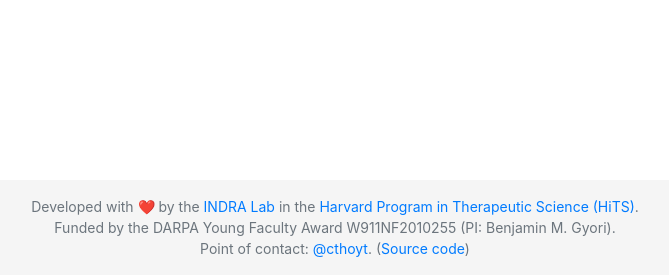
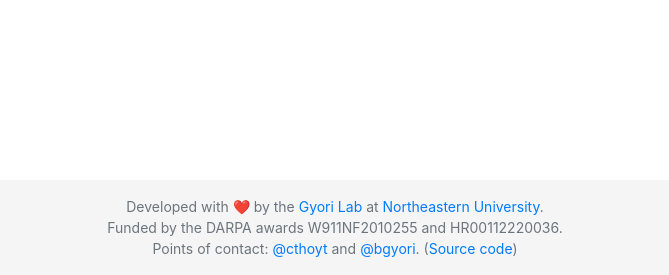
Before and after one commit to biopragmatics/biomappings, a Flask app: page / in a window 1280 px wide. Shown: the part 525-800 px from the top of the page, without its empty margins (305-974 px from the left). Run offline with Flask 3, Linux system fonts and the light colour scheme; some libraries are stand-ins or nearby versions.

Commit message:
Update webapp footer

```diff
--- a/src/biomappings/templates/base.html
+++ b/src/biomappings/templates/base.html
@@ -40,11 +40,12 @@
 
 <footer class="footer">
     <p class="small text-center text-muted">
-        Developed with ❤️ by the <a href="https://indralab.github.io">INDRA Lab</a> in the
-        <a href="https://hits.harvard.edu">Harvard Program in Therapeutic Science (HiTS)</a>.<br/>
-        Funded by the DARPA Young Faculty Award W911NF2010255 (PI: Benjamin M. Gyori).<br/>
-        Point of contact: <a href="https://github.com/cthoyt">@cthoyt</a>.
-        (<a href="https://github.com/biomappings/biomappings">Source code</a>)
+        Developed with ❤️ by the <a href="https://gyorilab.github.io">Gyori Lab</a> at
+        <a href="https://www.northeastern.edu/">Northeastern University</a>.<br/>
+        Funded by the DARPA awards W911NF2010255 and HR00112220036.<br/>
+        Points of contact: <a href="https://github.com/cthoyt">@cthoyt</a> and
+        <a href="https://github.com/bgyori">@bgyori</a>.
+        (<a href="https://github.com/biopragmatics/biomappings">Source code</a>)
     </p>
 </footer>
 
```
